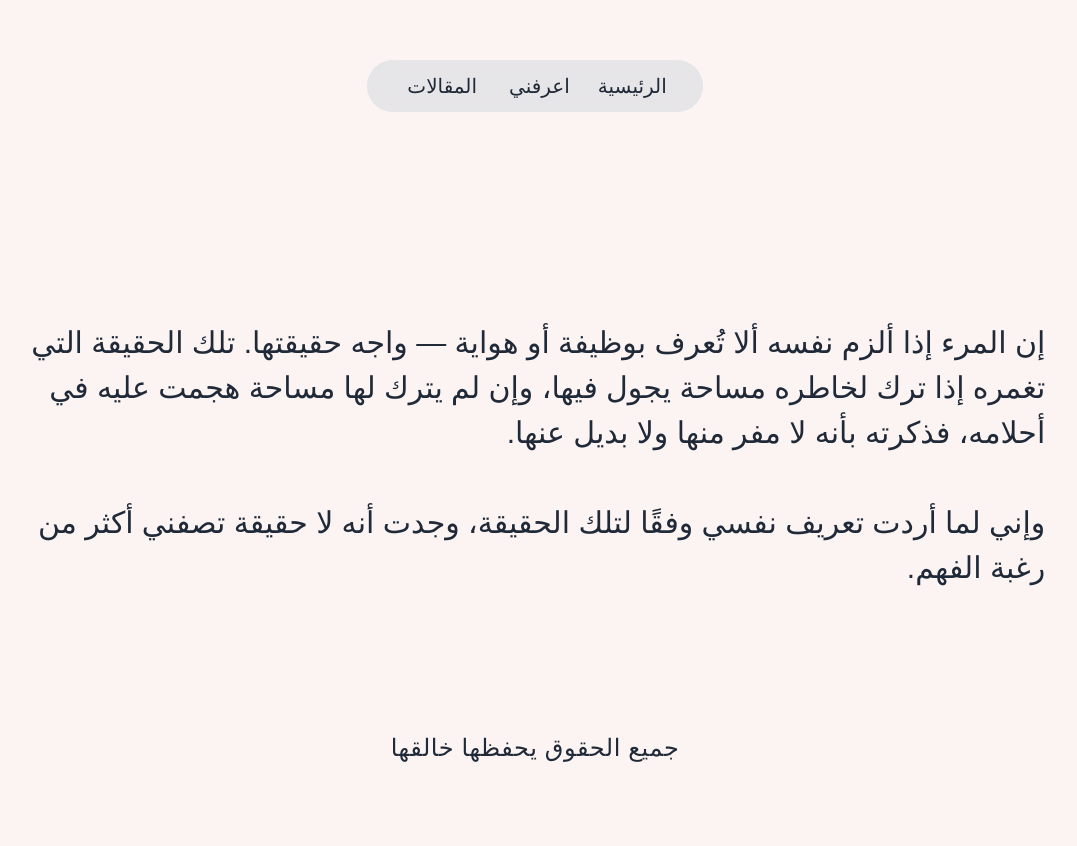
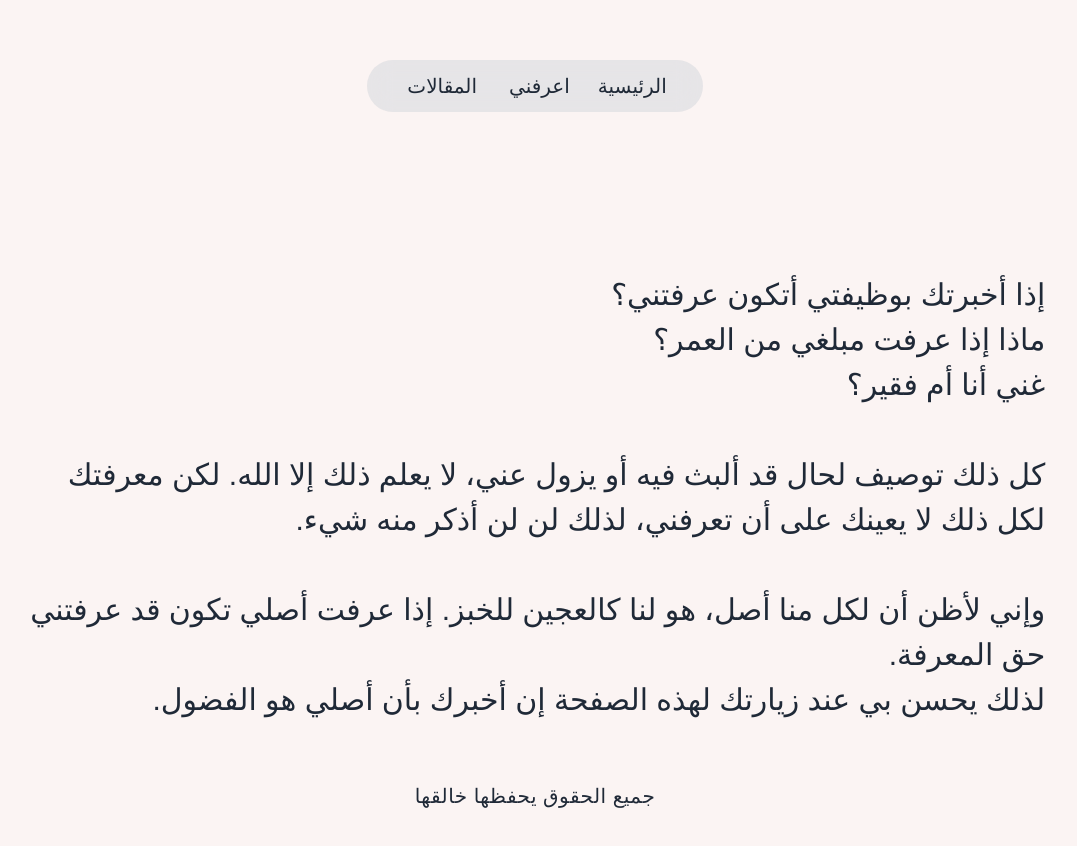
Before and after one commit to MuhammadISayyed/arabic-blog, a Next.js app: page /about in a window 1280 px wide. Shown: the whole page, without its empty margins (105-1182 px from the left). Before the commit the page ends 800 px from the top, so only its background shows below. Built offline with nearby package versions, Linux system fonts and the light colour scheme; a web font is replaced by a local one.

Commit message:
Ready for deployment

```diff
--- a/app/about/page.jsx
+++ b/app/about/page.jsx
@@ -1,16 +1,20 @@
 const About = () => {
   return (
-    <main className="flex justify-center mt-52">
+    <main className="flex justify-center mt-40">
       <div className="container pb-6 text-3xl font-light max-w-prose leading-normal">
+        <p>إذا أخبرتك بوظيفتي أتكون عرفتني؟</p>
+        <p>ماذا إذا عرفت مبلغي من العمر؟</p>
+        <p>غني أنا أم فقير؟</p>
+        <br />
         <p>
-          إن المرء إذا ألزم نفسه ألا تُعرف بوظيفة أو هواية — واجه حقيقتها. تلك الحقيقة التي تغمره
-          إذا ترك لخاطره مساحة يجول فيها، وإن لم يترك لها مساحة هجمت عليه في أحلامه، فذكرته بأنه لا
-          مفر منها ولا بديل عنها.
+          كل ذلك توصيف لحال قد ألبث فيه أو يزول عني، لا يعلم ذلك إلا الله. لكن معرفتك لكل ذلك لا
+          يعينك على أن تعرفني، لذلك لن لن أذكر منه شيء.
         </p>
         <br />
         <p>
-          وإني لما أردت تعريف نفسي وفقًا لتلك الحقيقة، وجدت أنه لا حقيقة تصفني أكثر من رغبة الفهم.
+          وإني لأظن أن لكل منا أصل، هو لنا كالعجين للخبز. إذا عرفت أصلي تكون قد عرفتني حق المعرفة.
         </p>
+        <p>لذلك يحسن بي عند زيارتك لهذه الصفحة إن أخبرك بأن أصلي هو الفضول.</p>
       </div>
     </main>
   );
--- a/app/layout.jsx
+++ b/app/layout.jsx
@@ -16,7 +16,7 @@ export default function RootLayout({ children }) {
             <NavBar></NavBar>
             <main>{children}</main>
           </div>
-          <footer className="font-serif text-center mt-9 tracking-wide text-2xl relative bottom-0 w-full">
+          <footer className="font-serif text-center mt-9 tracking-wide text-xl relative bottom-0 w-full">
             جميع الحقوق يحفظها خالقها
           </footer>
         </div>
--- a/app/page.jsx
+++ b/app/page.jsx
@@ -2,8 +2,12 @@ export default function Home() {
   return (
     <main className="flex justify-center mt-52">
       <div className="text-3xl font-light max-w-prose leading-normal">
-        <p>إذا المرء لم يدنس من اللؤم عرضه</p>
-        <p className="mr-32">فكل رداء يرتديه جميل</p>
+        <p className="max-sm:text-3xl font-serif font-bold text-4xl">
+          إذا المرء لم يدنس من اللؤم عرضه
+        </p>
+        <p className="max-sm:text-3xl max-sm:mr-32 mr-48 mt-9 font-serif font-bold text-4xl">
+          فكل رداء يرتديه جميل
+        </p>
       </div>
     </main>
   );
--- a/components/PostPreview.jsx
+++ b/components/PostPreview.jsx
@@ -4,9 +4,9 @@ const PostPreview = (props) => {
   return (
     <div key={props.slug} className="border-b-4 border-dotted last:border-b-0 py-6">
       <Link href={`/posts/${props.slug}`}>
-        <h2 className="text-6xl mb-9 hover:text-cherry focus:text-cherry">{props.title}</h2>
+        <h2 className="text-6xl mb-6 hover:text-cherry focus:text-cherry">{props.title}</h2>
       </Link>
-      <p>نُشر في: {props.date}</p>
+      <p className="text-gray-600 text-2xl">نُشر في: {props.date}</p>
     </div>
   );
 };
```
Also changed, not shown: posts/post-1.md (deleted, +0 -16 lines), posts/post-2.md (deleted, +0 -6 lines), posts/shackles.md (added, +30 -0 lines).
